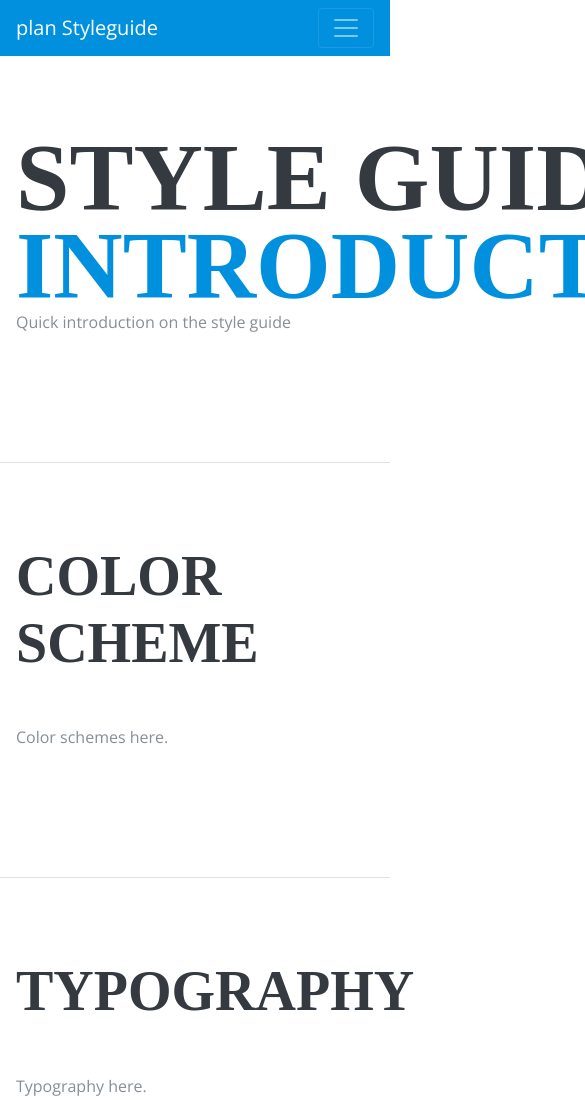
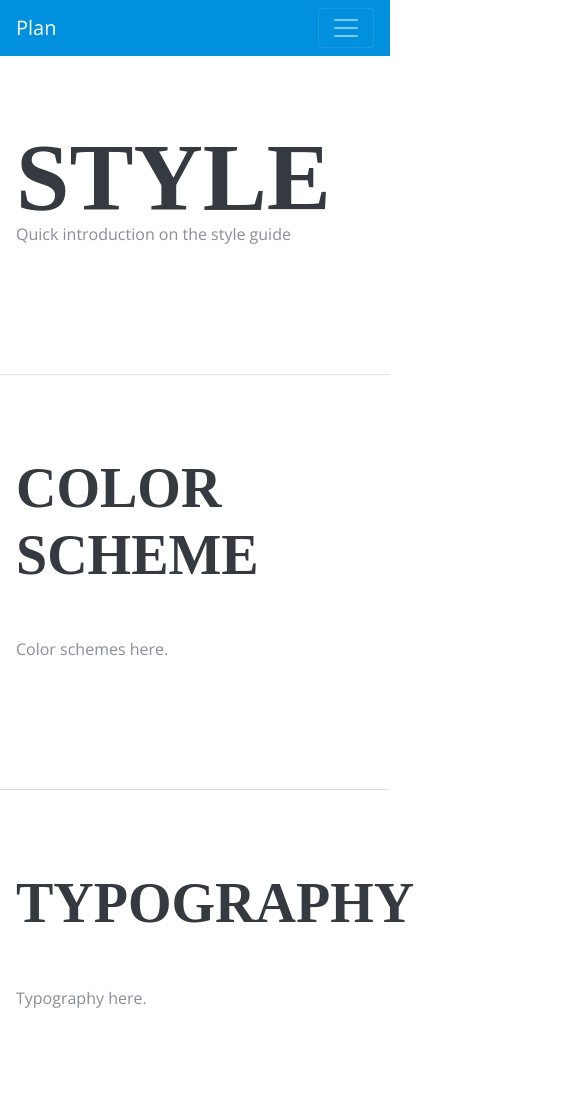
Before and after one commit to Clemency10/plan, a plain HTML site: page index.html in a window 390 px wide. Shown: the top 1100 px of the page, 585 px wide, since content can reach past the window. Drawn offline with nearby package versions, Linux system fonts and the light colour scheme; a web font is replaced by a local one.

Commit message:
changed title.

```diff
--- a/index.html
+++ b/index.html
@@ -8,7 +8,7 @@
     <meta name="description" content="">
     <meta name="author" content="">
 
-    <title>plan - Styleguide</title>
+    <title>Plan</title>
 
     <!-- Bootstrap core CSS -->
     <link href="vendor/bootstrap/css/bootstrap.min.css" rel="stylesheet">
@@ -29,7 +29,7 @@
 
     <nav class="navbar navbar-expand-lg navbar-dark bg-primary fixed-top" id="sideNav">
       <a class="navbar-brand js-scroll-trigger" href="#page-top">
-        <span class="d-block d-lg-none">plan Styleguide</span>
+        <span class="d-block d-lg-none">Plan</span>
         <span class="d-none d-lg-block">
           <img class="img-fluid img-profile rounded-circle mx-auto mb-2" src="img/plan.png" alt="">
         </span>
@@ -65,8 +65,8 @@
 
       <section class="plan-section p-3 p-lg-5 d-flex d-column" id="intro">
         <div class="my-auto">
-          <h1 class="mb-0">style guide
-            <span class="text-primary">introduction</span>
+          <h1 class="mb-0">Style
+
           </h1>
 
           <p class="mb-5">Quick introduction on the style guide</p>
```
